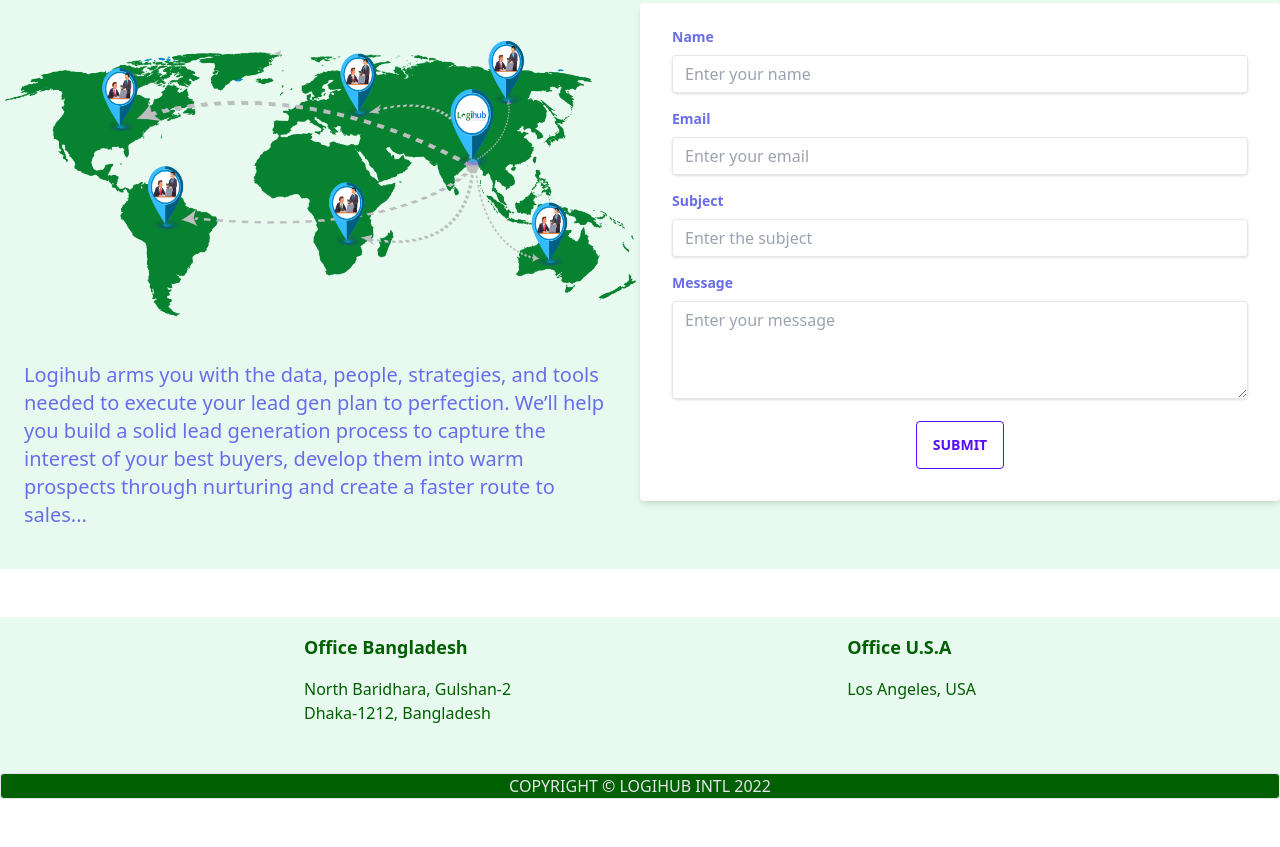
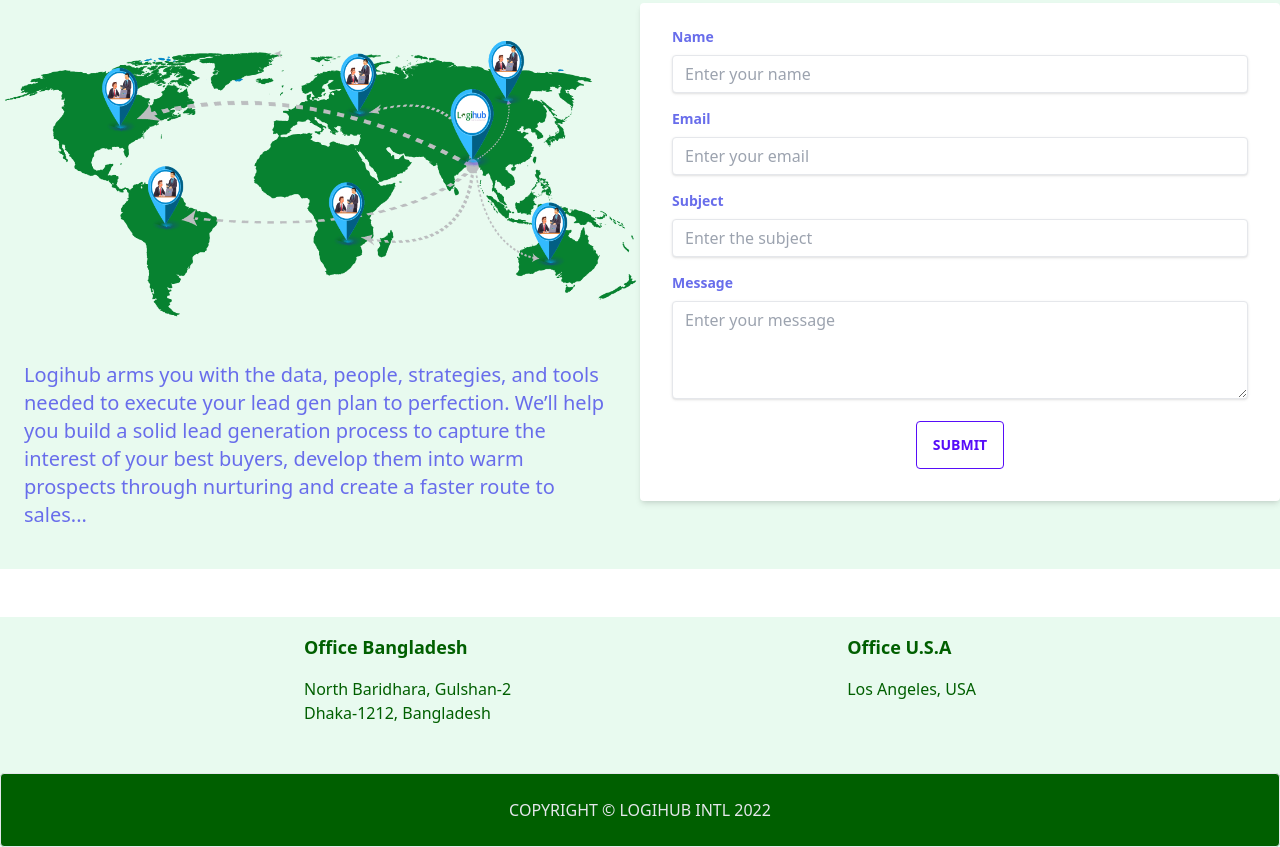
Before and after one commit to mominulhouqe/logihub, a website: page index.html in a window 1280 px wide. Shown: the part 4753-5600 px from the top of the page. Before the commit the page ends 5552 px from the top, so only its background shows below. Drawn offline with nearby package versions, Linux system fonts and the light colour scheme.

Commit message:
updated footer

```diff
--- a/index.html
+++ b/index.html
@@ -525,8 +525,8 @@
               <p  class="text-[#005F00]">Los Angeles, USA</p>
             </div>
           </div>
-          <div>
-            <h2 class="text-gray-200 rounded border text-center bg-[#005F00] mt-6">COPYRIGHT © LOGIHUB INTL 2022</h2>
+          <div class="">
+            <h2 class="text-gray-200 rounded border text-center py-6 bg-[#005F00]">COPYRIGHT © LOGIHUB INTL 2022</h2>
           </div>
         </div>
       </footer>
```
